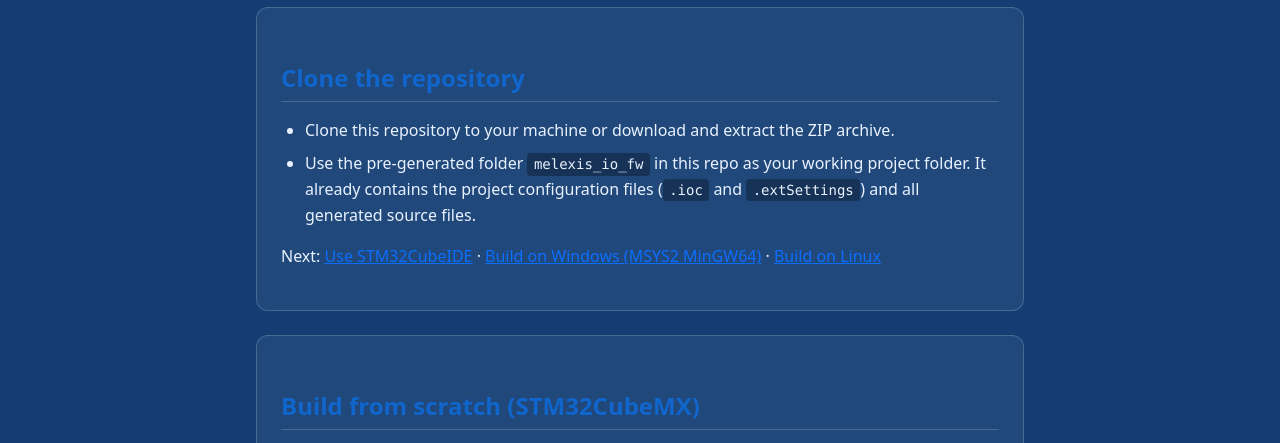
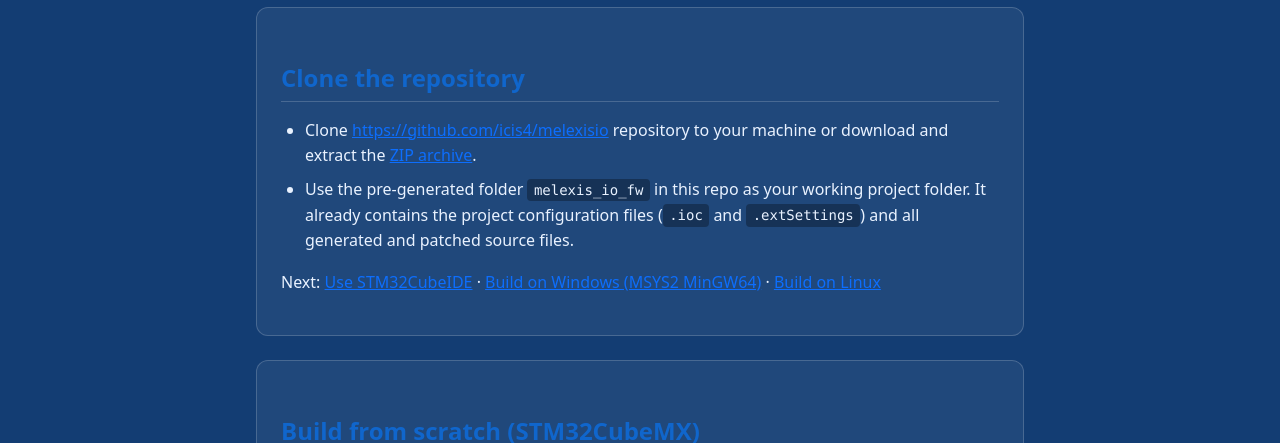
Before and after one commit to melexis/melexisio, a plain HTML site: page build.html in a window 1280 px wide. Shown: the part 289-732 px from the top of the page. Drawn offline with nearby package versions, Linux system fonts and the light colour scheme.

Commit message:
build.html

```diff
--- a/build.html
+++ b/build.html
@@ -136,8 +136,8 @@
     <div class="help-panel">
       <h2>Clone the repository</h2>
       <ul>
-        <li>Clone this repository to your machine or download and extract the ZIP archive.</li>
-        <li>Use the pre-generated folder <code>melexis_io_fw</code> in this repo as your working project folder. It already contains the project configuration files (<code>.ioc</code> and <code>.extSettings</code>) and all generated source files.</li>
+  <li>Clone <a href="https://github.com/icis4/melexisio" target="_blank" rel="noopener noreferrer">https://github.com/icis4/melexisio</a> repository to your machine or download and extract the <a href="https://github.com/icis4/melexisio/archive/refs/heads/master.zip">ZIP archive</a>.</li>
+        <li>Use the pre-generated folder <code>melexis_io_fw</code> in this repo as your working project folder. It already contains the project configuration files (<code>.ioc</code> and <code>.extSettings</code>) and all generated and patched source files.</li>
       </ul>
       <p>Next: <a href="#cubeide">Use STM32CubeIDE</a> · <a href="#build-windows">Build on Windows (MSYS2 MinGW64)</a> · <a href="#build-linux">Build on Linux</a></p>
     </div>
```
